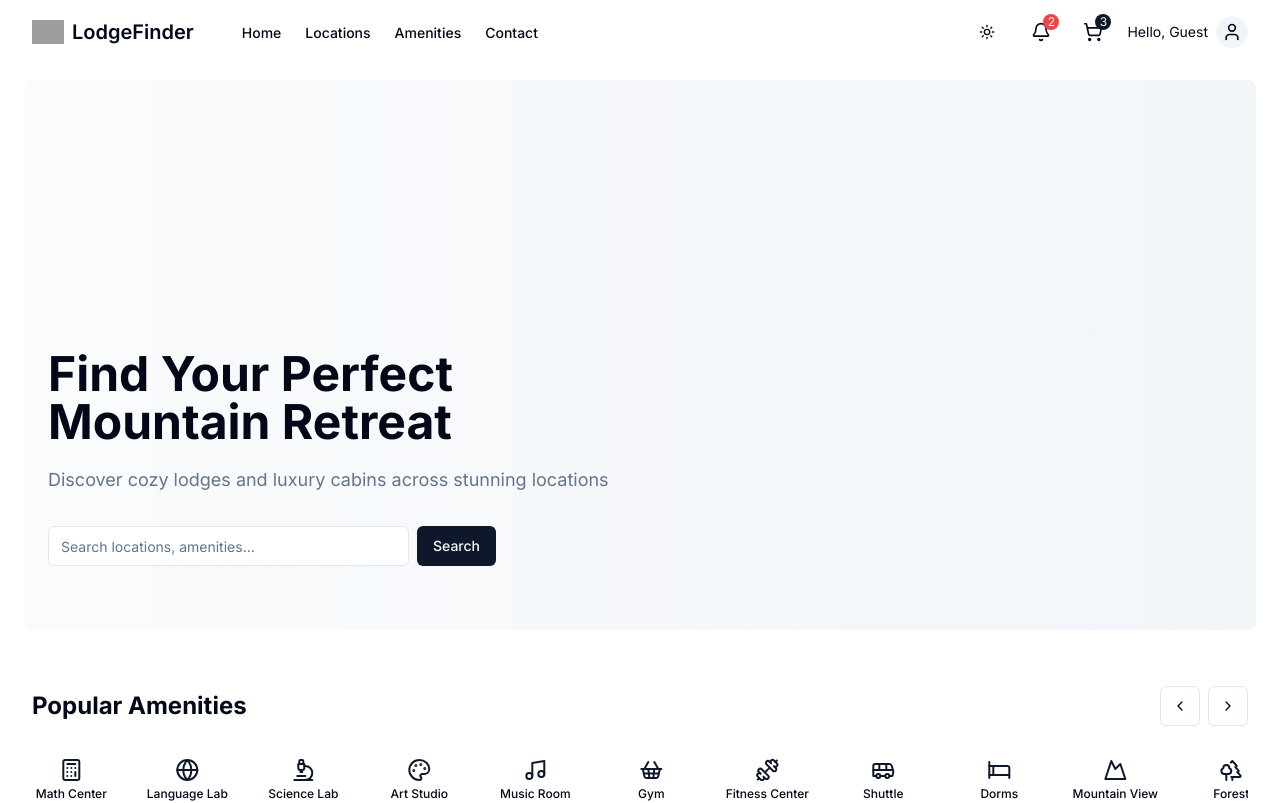
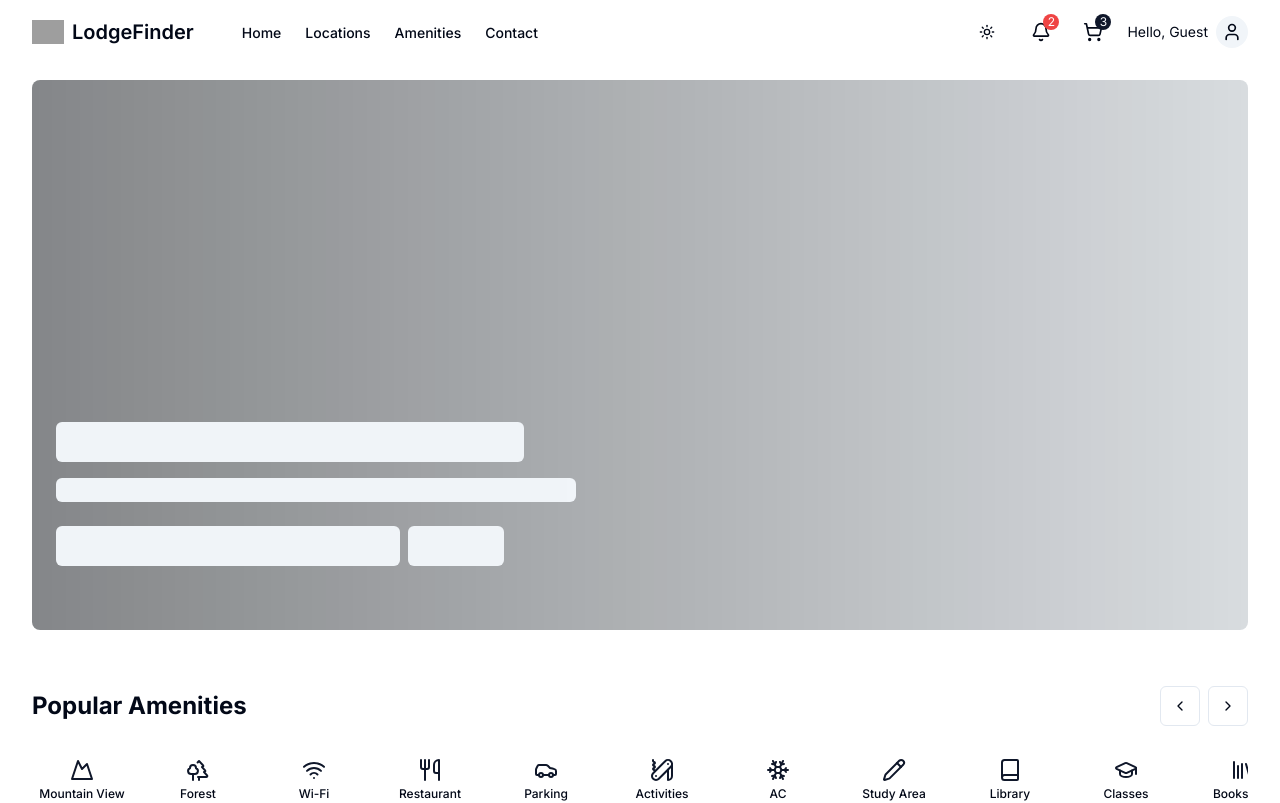
Before and after one commit to 1432Subodh/portfolio, a Next.js app: page / in a window 1280 px wide. Shown: the top 803 px of the page. Built offline with nearby package versions, Linux system fonts and the light colour scheme; grey boxes are pictures that could not be loaded.

Commit message:
updating

```diff
--- a/components/category-section.tsx
+++ b/components/category-section.tsx
@@ -1,6 +1,6 @@
-"use client"
+"use client";
 
-import { useRef, useEffect } from "react"
+import { useRef, useEffect, useState } from "react";
 import {
   Mountain,
   Trees,
@@ -27,9 +27,10 @@ import {
   Dumbbell,
   Bus,
   Bed,
-} from "lucide-react"
-import { motion, useAnimation, useInView } from "framer-motion"
-import { Button } from "./ui/button"
+} from "lucide-react";
+import { motion, useAnimation, useInView } from "framer-motion";
+import { Button } from "./ui/button";
+import { Skeleton } from "./ui/skeleton"; // Import Skeleton
 
 const categories = [
   { icon: Mountain, label: "Mountain View" },
@@ -55,12 +56,13 @@ const categories = [
   { icon: Dumbbell, label: "Fitness Center" },
   { icon: Bus, label: "Shuttle" },
   { icon: Bed, label: "Dorms" },
-]
+];
 
 export function CategorySection() {
-  const scrollContainerRef = useRef<HTMLDivElement>(null)
-  const controls = useAnimation()
-  const inView = useInView(scrollContainerRef)
+  const scrollContainerRef = useRef<HTMLDivElement>(null);
+  const controls = useAnimation();
+  const inView = useInView(scrollContainerRef);
+  const [loading, setLoading] = useState(true);
 
   useEffect(() => {
     const startScrolling = () => {
@@ -74,82 +76,97 @@ export function CategorySection() {
             ease: "linear",
           },
         },
-      })
-    }
+      });
+    };
 
     if (inView) {
-      startScrolling()
+      startScrolling();
     } else {
-      controls.stop()
+      controls.stop();
     }
 
     return () => {
-      controls.stop()
-    }
-  }, [controls, inView])
+      controls.stop();
+    };
+  }, [controls, inView]);
 
-  const handleMouseEnter = () => {
-    controls.stop()
-  }
-
-  const handleMouseLeave = () => {
-    controls.start({
-      x: [0, -1920],
-      transition: {
-        x: {
-          repeat: Number.POSITIVE_INFINITY,
-          repeatType: "loop",
-          duration: 40,
-          ease: "linear",
-        },
-      },
-    })
-  }
+  useEffect(() => {
+    // Simulate loading time for skeleton
+    const timer = setTimeout(() => setLoading(false), 2000);
+    return () => clearTimeout(timer);
+  }, []);
 
   const scroll = (direction: "left" | "right") => {
     if (scrollContainerRef.current) {
-      const scrollAmount = direction === "left" ? -200 : 200
-      scrollContainerRef.current.scrollBy({ left: scrollAmount, behavior: "smooth" })
+      const scrollAmount = direction === "left" ? -200 : 200;
+      scrollContainerRef.current.scrollBy({ left: scrollAmount, behavior: "smooth" });
     }
-  }
+  };
 
   return (
     <section className="py-8 sm:py-10">
       <div className="px-4 sm:px-6 lg:px-8">
+        {/* Section Header */}
         <motion.div
           initial={{ opacity: 0, y: 20 }}
           animate={{ opacity: 1, y: 0 }}
           transition={{ duration: 0.5 }}
           className="flex items-center justify-between mb-6 sm:mb-8"
         >
+          {loading ? (
+            <Skeleton className="h-6 w-40" />
+          ) : (
             <h2 className="text-xl sm:text-2xl font-bold">Popular Amenities</h2>
+          )}
+          {!loading && (
             <div className="flex gap-2">
-            <Button variant="outline" size="icon" className="w-8 h-8 sm:w-10 sm:h-10" onClick={() => scroll("left")}>
+              <Button
+                variant="outline"
+                size="icon"
+                className="w-8 h-8 sm:w-10 sm:h-10"
+                onClick={() => scroll("left")}
+              >
                 <ChevronLeft className="w-4 h-4" />
               </Button>
-            <Button variant="outline" size="icon" className="w-8 h-8 sm:w-10 sm:h-10" onClick={() => scroll("right")}>
+              <Button
+                variant="outline"
+                size="icon"
+                className="w-8 h-8 sm:w-10 sm:h-10"
+                onClick={() => scroll("right")}
+              >
                 <ChevronRight className="w-4 h-4" />
               </Button>
             </div>
+          )}
         </motion.div>
+
+        {/* Categories */}
         <div className="relative overflow-hidden" ref={scrollContainerRef}>
+          {loading ? (
+            <div className="flex gap-4">
+              {Array.from({ length: 8 }).map((_, index) => (
+                <Skeleton key={index} className="w-[80px] sm:w-[100px] h-16 sm:h-20" />
+              ))}
+            </div>
+          ) : (
             <motion.div
               className="flex"
               animate={controls}
-            onMouseEnter={handleMouseEnter}
-            onMouseLeave={handleMouseLeave}
             >
               {[...categories, ...categories].map((category, index) => (
                 <motion.div key={index} className="flex-shrink-0 w-[80px] sm:w-[100px] mr-3 sm:mr-4">
                   <div className="flex flex-col items-center justify-center h-full">
                     <category.icon className="w-5 h-5 sm:w-6 sm:h-6 mb-1 text-primary" />
-                  <span className="text-[10px] sm:text-xs font-medium text-center">{category.label}</span>
+                    <span className="text-[10px] sm:text-xs font-medium text-center">
+                      {category.label}
+                    </span>
                   </div>
                 </motion.div>
               ))}
             </motion.div>
+          )}
         </div>
       </div>
     </section>
-  )
+  );
 }
--- a/components/header.tsx
+++ b/components/header.tsx
@@ -34,7 +34,7 @@ export function Header() {
         <div className="flex items-center gap-6 sm:gap-12">
           <Link href="/" className="flex items-center gap-2">
             <Image src="/placeholder.svg" alt="LodgeFinder logo" width={32} height={32} className="text-primary" />
-            <span className="text-xl font-semibold">LodgeFinder</span>
+            <span className="text-xl font-semibold sm:inline-block hidden">LodgeFinder</span>
           </Link>
           <nav className="hidden md:flex items-center gap-6">
             <AnimatePresence>
--- a/components/hero.tsx
+++ b/components/hero.tsx
@@ -11,7 +11,7 @@ export function Hero() {
   const [imageLoaded, setImageLoaded] = useState(false);
 
   return (
-    <div className="px-4 sm:px-6 lg:px-6 py-1 sm:py-4">
+    <div className="px-4 sm:px-6 lg:px-8 py-6 sm:py-4">
       <div className="relative w-full h-[450px] sm:h-[550px] md:h-[550px] rounded-lg overflow-hidden">
         {/* Background Image */}
         <div className="absolute inset-0">
@@ -28,27 +28,44 @@ export function Hero() {
           />
         </div>
         {/* Gradient Overlay */}
-        <div className="absolute inset-0 bg-gradient-to-r from-background/60 to-background/10" />
+        <div className="absolute inset-0 bg-gradient-to-r from-black/45 dark:from-black/80 to-black/10" />
         {/* Content */}
         <div className="relative z-10 flex flex-col items-start justify-end h-full max-w-2xl px-4 sm:px-6 py-12 sm:py-16">
+          {/* Skeleton for Heading */}
+          {!imageLoaded ? (
+            <Skeleton className="h-10 w-3/4 mb-4" />
+          ) : (
             <motion.h1
               initial={{ opacity: 0, y: -20 }}
               animate={{ opacity: 1, y: 0 }}
               transition={{ duration: 0.5 }}
-            className="text-3xl sm:text-4xl md:text-5xl font-bold mb-3 sm:mb-5"
+              className="text-3xl sm:text-4xl md:text-5xl text-white font-bold mb-3 sm:mb-5"
             >
               Find Your Perfect
               <br />
               Mountain Retreat
             </motion.h1>
+          )}
+          {/* Skeleton for Paragraph */}
+          {!imageLoaded ? (
+            <Skeleton className="h-6 w-5/6 mb-6" />
+          ) : (
             <motion.p
               initial={{ opacity: 0, y: -20 }}
               animate={{ opacity: 1, y: 0 }}
               transition={{ duration: 0.5, delay: 0.2 }}
-            className="text-base sm:text-lg mb-6 sm:mb-8 text-muted-foreground"
+              className="text-base sm:text-lg mb-6 sm:mb-8 text-zinc-300"
             >
               Discover cozy lodges and luxury cabins across stunning locations
             </motion.p>
+          )}
+          {/* Skeleton for Input and Button */}
+          {!imageLoaded ? (
+            <div className="w-full max-w-md flex gap-2">
+              <Skeleton className="flex-1 h-10" />
+              <Skeleton className="w-24 h-10" />
+            </div>
+          ) : (
             <motion.div
               initial={{ opacity: 0, y: 20 }}
               animate={{ opacity: 1, y: 0 }}
@@ -60,6 +77,7 @@ export function Hero() {
                 Search
               </Button>
             </motion.div>
+          )}
         </div>
       </div>
     </div>
```
Lines whose indentation alone changed are shown as unchanged.
